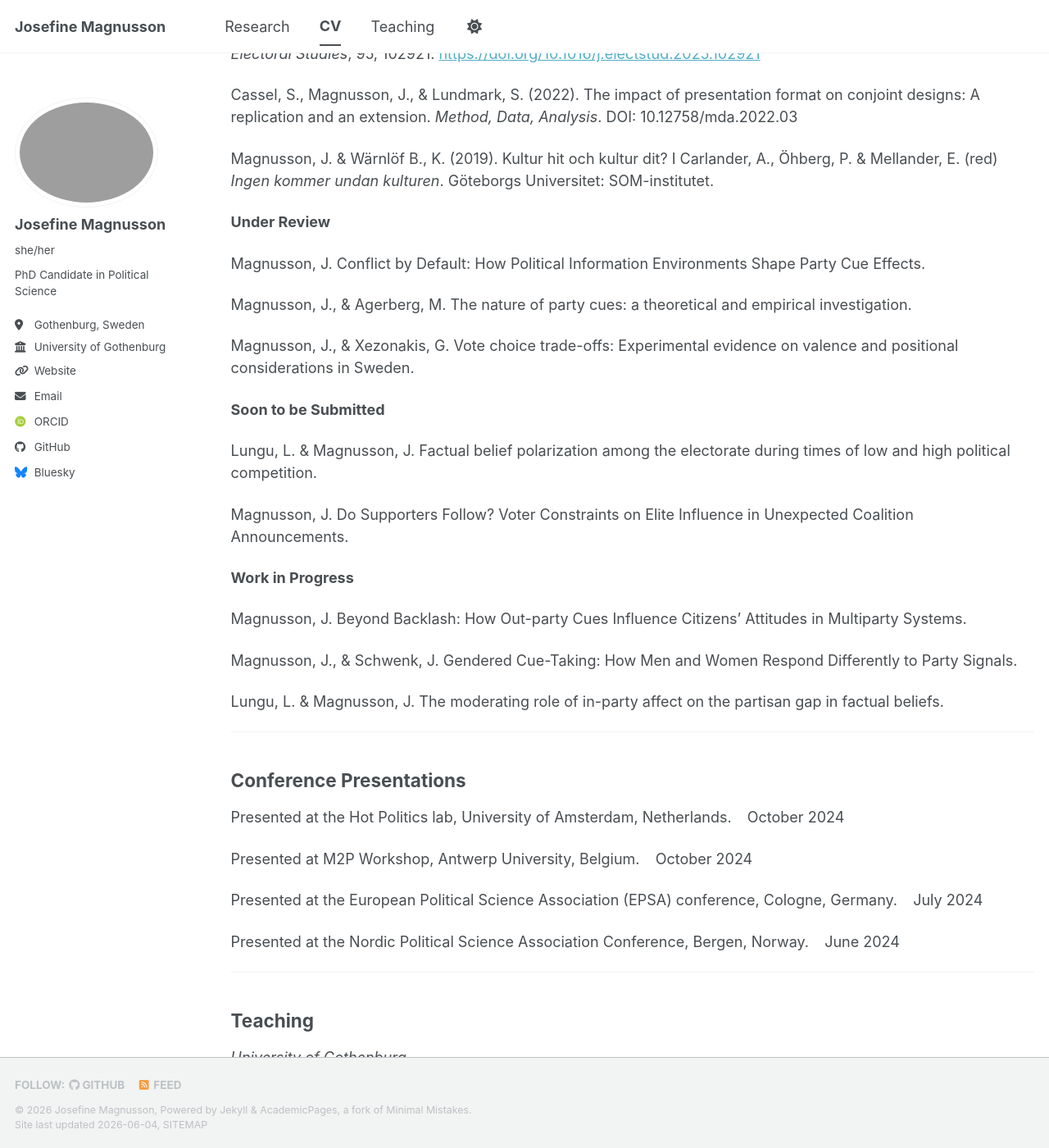
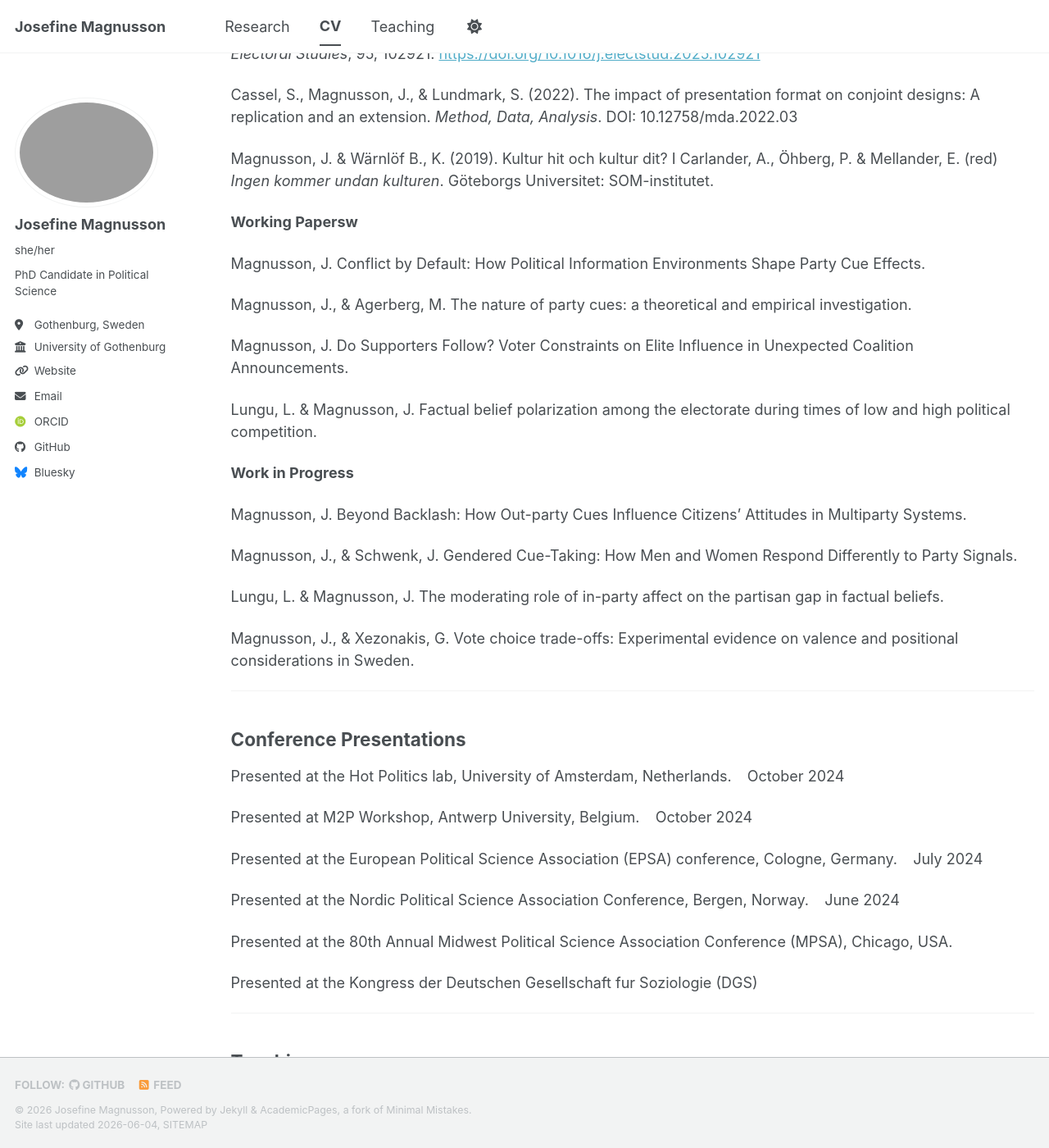
Before and after one commit to josefinemagnusson/josefinemagnusson.github.io, a Jekyll site: the page built from _pages/cv.md, in a window 1280 px wide and 1400 px high, scrolled down 767 px. Shown: the whole window at 82% size. Built offline with Jekyll 4.4.1, drawn with Linux system fonts in a browser that asks for light colours; some web fonts are replaced; a script bundle is joined from its source files by our own code; library files that are not in the unit come from our copies.

Commit message:
Update cv.md

```diff
--- a/_pages/cv.md
+++ b/_pages/cv.md
@@ -44,19 +44,16 @@ Cassel, S., Magnusson, J., & Lundmark, S. (2022). The impact of presentation for
 
 Magnusson, J. & Wärnlöf B., K. (2019). Kultur hit och kultur dit? I Carlander, A., Öhberg, P. & Mellander, E. (red) *Ingen kommer undan kulturen*. Göteborgs Universitet: SOM-institutet.
 
-**Under Review**
+**Working Papersw**
 
 Magnusson, J. Conflict by Default: How Political Information Environments Shape Party Cue Effects.
 
 Magnusson, J., & Agerberg, M. The nature of party cues: a theoretical and empirical investigation.
 
-Magnusson, J., & Xezonakis, G. Vote choice trade-offs: Experimental evidence on valence and positional considerations in Sweden.
-
-**Soon to be Submitted**
+Magnusson, J. Do Supporters Follow? Voter Constraints on Elite Influence in Unexpected Coalition Announcements.
 
 Lungu, L. & Magnusson, J. Factual belief polarization among the electorate during times of low and high political competition.
 
-Magnusson, J. Do Supporters Follow? Voter Constraints on Elite Influence in Unexpected Coalition Announcements.
 
 **Work in Progress**
 
@@ -77,6 +77,10 @@ Presented at M2P Workshop, Antwerp University, Belgium. &ensp; October 2024
 Presented at the European Political Science Association (EPSA) conference, Cologne, Germany. &ensp; July 2024
 
 Presented at the Nordic Political Science Association Conference, Bergen, Norway. &ensp; June 2024
+
+Presented at the 80th Annual Midwest Political Science Association Conference (MPSA), Chicago, USA.
+
+Presented at the Kongress der Deutschen Gesellschaft fur Soziologie (DGS)
 
 ---
 
```
Also changed, not shown: other parts of _pages/cv.md (+3 -0 lines).
